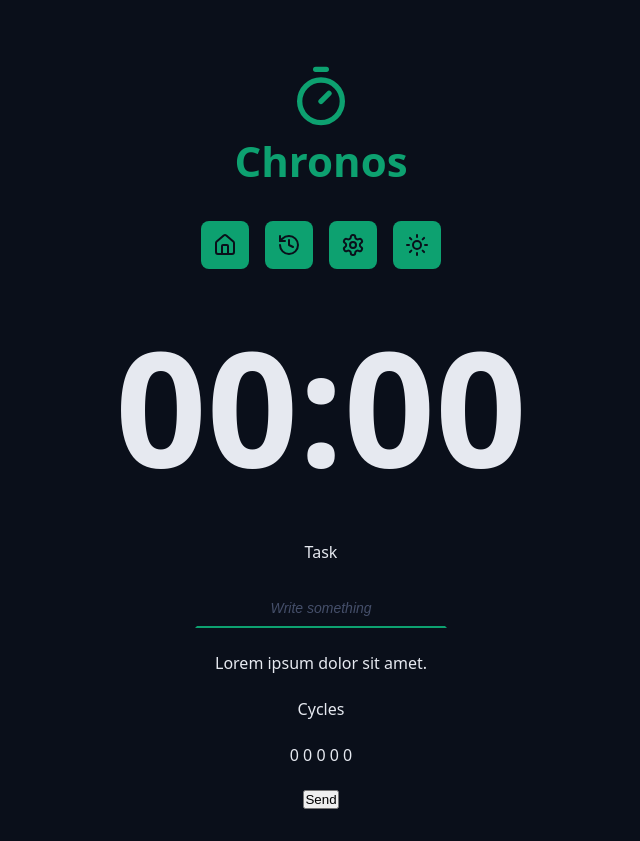
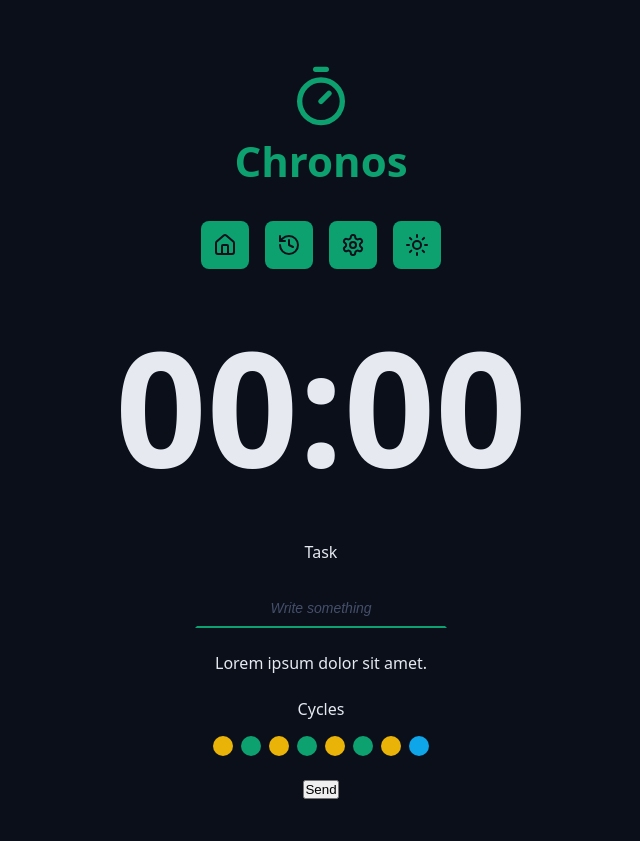
Before and after one commit to marcelopajr/chronos-pomodoro, a React (Vite) app: page / in a window 1280 px wide. Shown: the whole page, without its empty margins (319-959 px from the left). Built offline with nearby package versions, Linux system fonts and the light colour scheme.

Commit message:
chore: add cycles component

```diff
--- a/src/App.tsx
+++ b/src/App.tsx
@@ -3,6 +3,7 @@ import { Logo } from './components/Logo';
 import { Menu } from './components/Menu';
 import { Countdown } from './components/Countdown';
 import { Input } from './components/Input';
+import { Cycles } from './components/Cycles';
 
 import './styles/theme.css';
 import './styles/global.css';
@@ -33,8 +34,7 @@ export function App() {
           </div>
 
           <div className='formRow'>
-            <p>Cycles</p>
-            <p>0 0 0 0 0</p>
+            <Cycles />
           </div>
 
           <div className='formRow'>
--- /dev/null
+++ b/src/components/Cycles/index.tsx
@@ -0,0 +1,20 @@
+import styles from './styles.module.css';
+
+export function Cycles() {
+  return (
+    <div className={styles.cycles}>
+      <span>Cycles</span>
+
+      <div className={styles.cycleDots}>
+        <span className={`${styles.cycleDot} ${styles.workTime}`}></span>
+        <span className={`${styles.cycleDot} ${styles.shortBreakTime}`}></span>
+        <span className={`${styles.cycleDot} ${styles.workTime}`}></span>
+        <span className={`${styles.cycleDot} ${styles.shortBreakTime}`}></span>
+        <span className={`${styles.cycleDot} ${styles.workTime}`}></span>
+        <span className={`${styles.cycleDot} ${styles.shortBreakTime}`}></span>
+        <span className={`${styles.cycleDot} ${styles.workTime}`}></span>
+        <span className={`${styles.cycleDot} ${styles.longBreakTime}`}></span>
+      </div>
+    </div>
+  );
+}
--- /dev/null
+++ b/src/components/Cycles/styles.module.css
@@ -0,0 +1,31 @@
+.cycles {
+  display: flex;
+  flex-direction: column;
+  align-items: center;
+  justify-content: center;
+  gap: 1.6rem;
+}
+
+.cycleDots {
+  display: flex;
+  gap: 0.8rem;
+}
+
+.cycleDot {
+  width: 2rem;
+  height: 2rem;
+  background-color: var(--primary);
+  border-radius: 50%;
+}
+
+.workTime {
+  background: var(--warning);
+}
+
+.shortBreakTime {
+  background: var(--primary);
+}
+
+.longBreakTime {
+  background: var(--info);
+}
```
